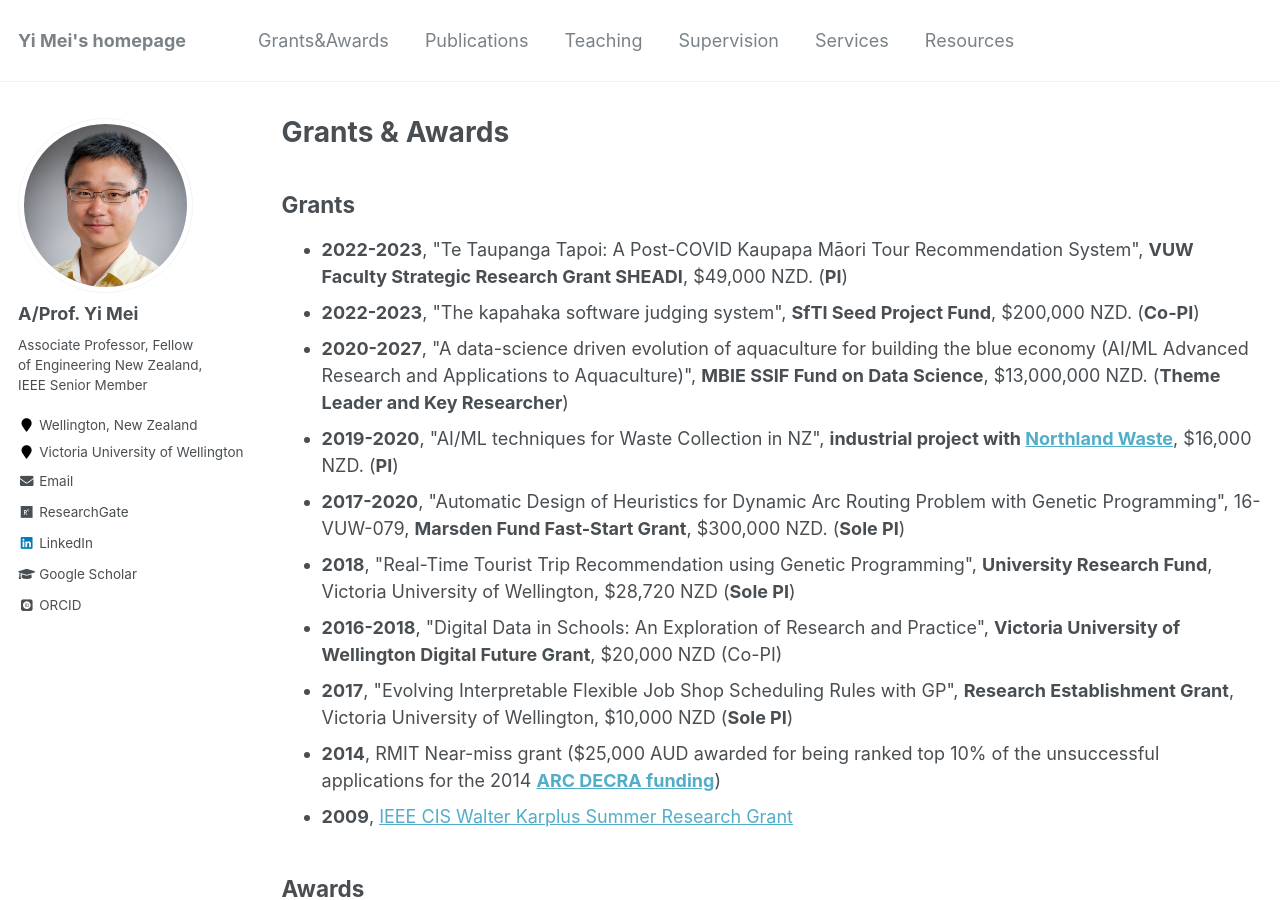
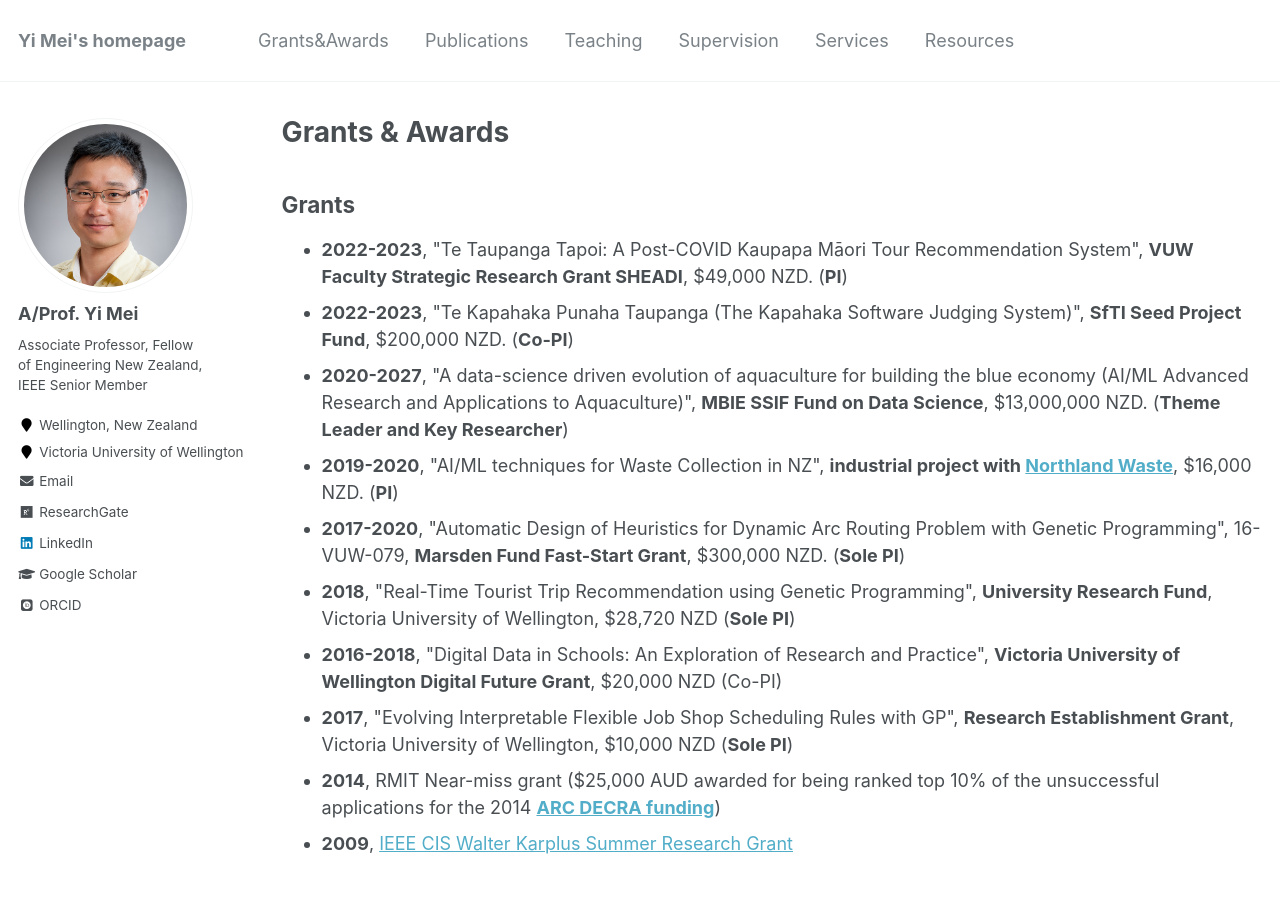
Before and after one commit to yi-mei-ecco/yi-mei-ecco.github.io, a Jekyll site: the page built from _pages/grantsawards.md, in a window 1280 px wide and 900 px high. Built offline with Jekyll 4.4.1, drawn with Linux system fonts in a browser that asks for light colours; some web fonts are replaced.

Commit message:
Update grantsawards.md

```diff
--- a/_pages/grantsawards.md
+++ b/_pages/grantsawards.md
@@ -14,7 +14,7 @@ author_profile: true
 - **2021-**, "Study on the key problems of large scale many-objective optimization", 62073155, <strong>National Natural Science Foundation of China</strong>, &yen;xx RMB (Overseas AI)
 -->
 <li><b>2022-2023</b>, "Te Taupanga Tapoi: A Post-COVID Kaupapa Māori Tour Recommendation System", <strong>VUW Faculty Strategic Research Grant SHEADI</strong>, $49,000 NZD. (<b>PI</b>)</li>
-<li><b>2022-2023</b>, "The kapahaka software judging system", <strong>SfTI Seed Project Fund</strong>, $200,000 NZD. (<b>Co-PI</b>)</li>
+<li><b>2022-2023</b>, "Te Kapahaka Punaha Taupanga (The Kapahaka Software Judging System)", <strong>SfTI Seed Project Fund</strong>, $200,000 NZD. (<b>Co-PI</b>)</li>
 <li><b>2020-2027</b>, "A data-science driven evolution of aquaculture for building the blue economy (AI/ML Advanced Research and Applications to Aquaculture)", <strong>MBIE SSIF Fund on Data Science</strong>, $13,000,000 NZD. (<b>Theme Leader and Key Researcher</b>)</li>
 <li><b>2019-2020</b>, "AI/ML techniques for Waste Collection in NZ", <strong>industrial project with <a href="https://www.northlandwaste.co.nz">Northland Waste</a></strong>, $16,000 NZD. (<b>PI</b>)</li>
 <li><b>2017-2020</b>, "Automatic Design of Heuristics for Dynamic Arc Routing Problem with Genetic Programming", 16-VUW-079, <strong>Marsden Fund Fast-Start Grant</strong>, $300,000 NZD. (<b>Sole PI</b>)</li>
```
